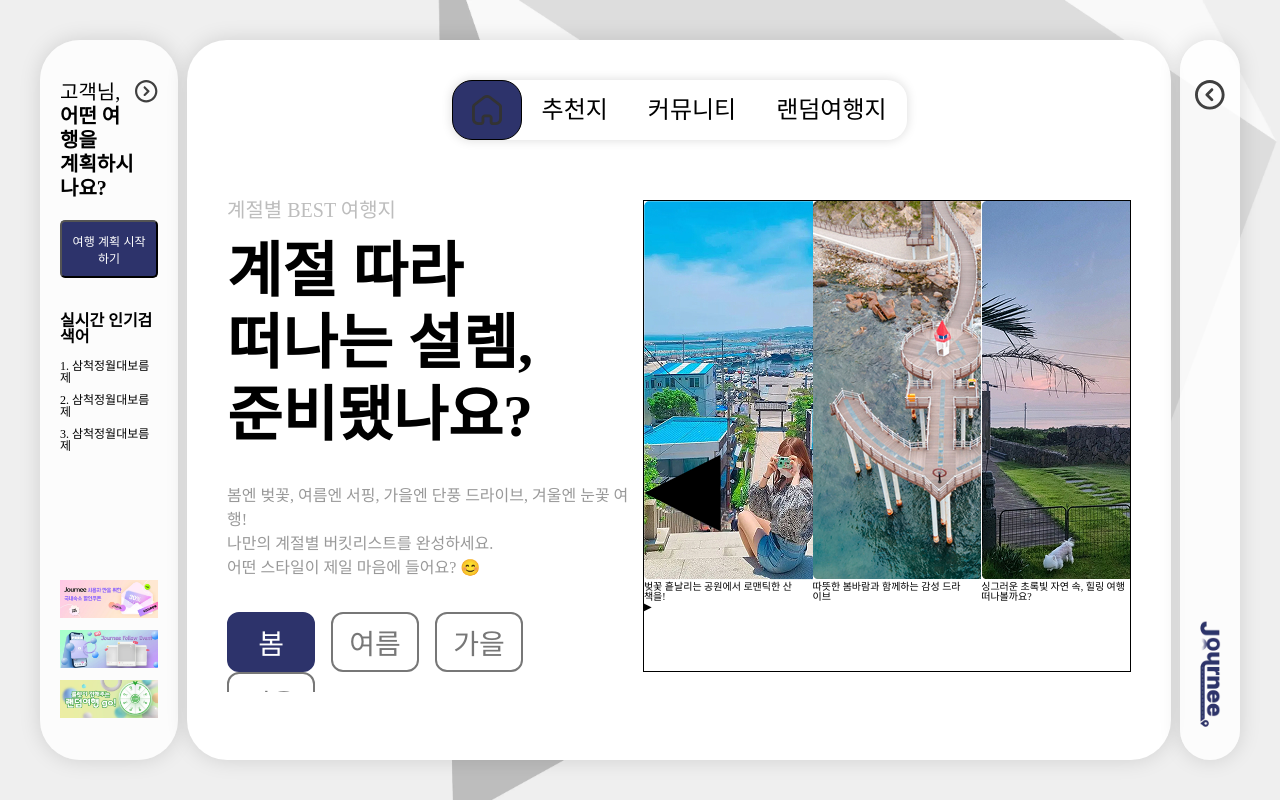
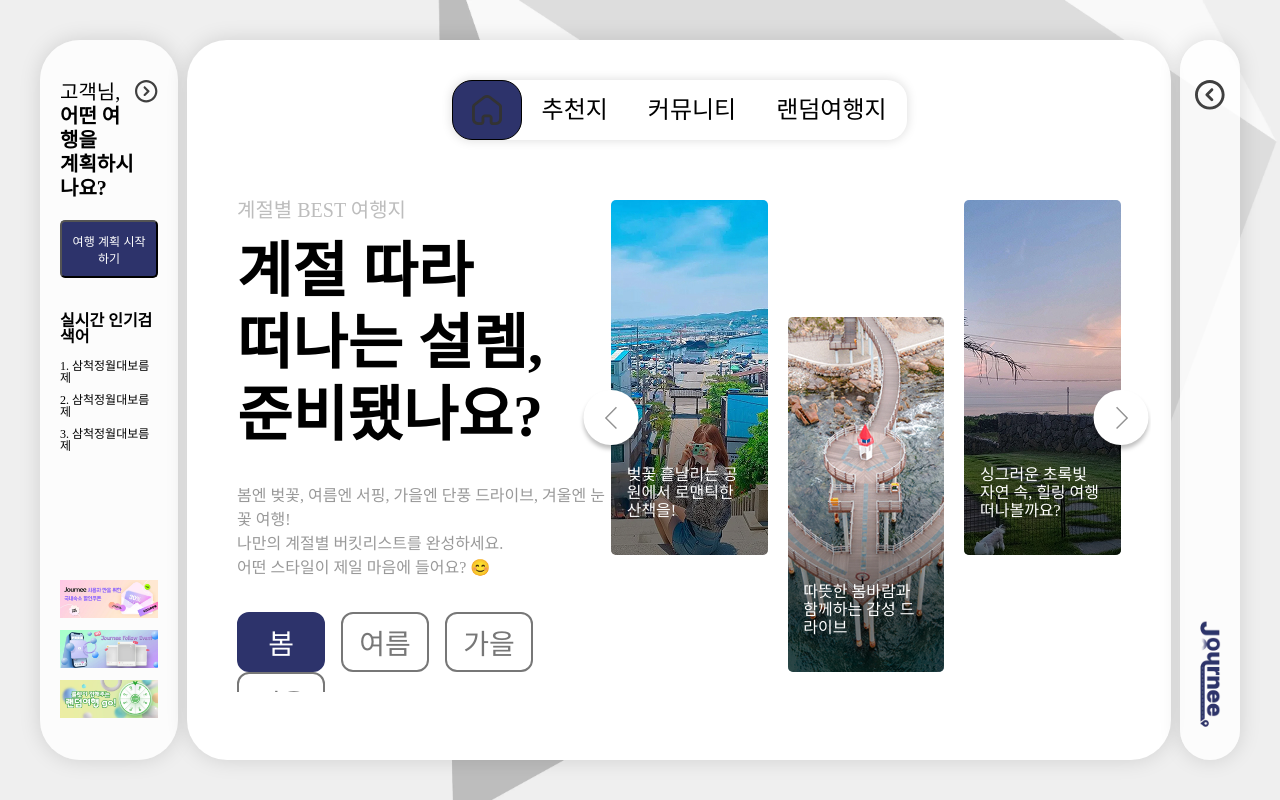
Before and after one commit to ShiftLeftt/travelProduct, a React (Create React App) app in the folder travel/: page /seasons in a window 1280 px wide. Built offline with nearby package versions, Linux system fonts and the light colour scheme.

Commit message:
추천지 수정

```diff
--- a/travel/package.json
+++ b/travel/package.json
@@ -7,6 +7,7 @@
     "lucide-react": "^0.476.0",
     "react": "^19.0.0",
     "react-dom": "^19.0.0",
+    "react-icons": "^5.5.0",
     "react-router-dom": "^7.2.0",
     "react-scripts": "^5.0.1",
     "swiper": "^11.2.5"
--- a/travel/src/App.js
+++ b/travel/src/App.js
@@ -5,7 +5,7 @@ import Community from "./pages/community/community";
 import Random from "./pages/random/random";
 import TravelPlan from "./pages/main/TravelPlan";
 import UserLogin from "./pages/main/UserLogin";
-import Main from "./pages/main/main";
+import Main from "./pages/main/Main";
 import styles from "./app.module.css";
 import './styles/common.css';
 // import './styles/fonts.css'
--- a/travel/src/pages/seasons/seasons.js
+++ b/travel/src/pages/seasons/seasons.js
@@ -1,15 +1,28 @@
 import React from 'react';
+import { useState, useRef, useEffect } from 'react';
+import { Swiper, SwiperSlide } from 'swiper/react';
+import { Navigation, Autoplay } from "swiper/modules";
+import { TfiAngleLeft, TfiAngleRight } from "react-icons/tfi";
+import SwiperCore from 'swiper';
+import "swiper/css";
+import "swiper/css/navigation";
 import style from "./seasons.module.css";
-import { useState } from 'react';
-import { Swiper, SwiperSlide } from 'swiper/react';
-import "swiper/css";
+
+
+SwiperCore.use([Navigation]);
 
 const Seasons = () => {
 
     const [activeSeasons, setActiveSeasons] = useState("봄");
+    const prevRef = useRef(null);
+    const nextRef = useRef(null);
+    const swiperRef = useRef(null);
 
     const Seasons = {
         봄 : [
+            { img : 'spring01', text : '벚꽃 흩날리는 공원에서 로맨틱한 산책을!'},
+            { img : 'spring02', text : '따뜻한 봄바람과 함께하는 감성 드라이브'},
+            { img : 'spring03', text : '싱그러운 초록빛 자연 속, 힐링 여행 떠나볼까요?'},
             { img : 'spring01', text : '벚꽃 흩날리는 공원에서 로맨틱한 산책을!'},
             { img : 'spring02', text : '따뜻한 봄바람과 함께하는 감성 드라이브'},
             { img : 'spring03', text : '싱그러운 초록빛 자연 속, 힐링 여행 떠나볼까요?'}
@@ -17,9 +30,15 @@ const Seasons = () => {
         여름 : [
             { img : 'summer01', text : '서핑과 함께하는 짜릿한 여름, 바다로 떠나자!'},
             { img : 'summer02', text : '계곡 물놀이 & 캠핑! 자연 속에서 시원한 여름 나기'},
+            { img : 'summer03', text : '무더위를 날려버릴 여름밤 불꽃놀이, 놓치지 마세요!'},
+            { img : 'summer01', text : '서핑과 함께하는 짜릿한 여름, 바다로 떠나자!'},
+            { img : 'summer02', text : '계곡 물놀이 & 캠핑! 자연 속에서 시원한 여름 나기'},
             { img : 'summer03', text : '무더위를 날려버릴 여름밤 불꽃놀이, 놓치지 마세요!'}
         ],
         가을 : [
+            { img : 'fall01', text : '단풍 물든 산길, 가을 감성 가득한 등산 여행!'},
+            { img : 'fall02', text : '가을에 즐기기 좋은 공주 알밤축제, 고소한 가을의 맛!'},
+            { img : 'fall03', text : '낙엽이 춤추는 가을 호숫가에서 감성 피크닉'},
             { img : 'fall01', text : '단풍 물든 산길, 가을 감성 가득한 등산 여행!'},
             { img : 'fall02', text : '가을에 즐기기 좋은 공주 알밤축제, 고소한 가을의 맛!'},
             { img : 'fall03', text : '낙엽이 춤추는 가을 호숫가에서 감성 피크닉'}
@@ -27,9 +46,21 @@ const Seasons = () => {
         겨울 : [
             { img : 'winter01', text : '새하얀 눈꽃 세상! 겨울왕국 같은 설경 여행'},
             { img : 'winter02', text : '따뜻한 온천과 함께하는 힐링 겨울 여행'},
+            { img : 'winter03', text : '크리스마스 마켓에서 로맨틱한 겨울 감성 즐기기'},
+            { img : 'winter01', text : '새하얀 눈꽃 세상! 겨울왕국 같은 설경 여행'},
+            { img : 'winter02', text : '따뜻한 온천과 함께하는 힐링 겨울 여행'},
             { img : 'winter03', text : '크리스마스 마켓에서 로맨틱한 겨울 감성 즐기기'}
         ]
     }
+
+    useEffect(() => {
+        if (swiperRef.current && swiperRef.current.swiper) {
+            swiperRef.current.swiper.params.navigation.prevEl = prevRef.current;
+            swiperRef.current.swiper.params.navigation.nextEl = nextRef.current;
+            swiperRef.current.swiper.navigation.init();
+            swiperRef.current.swiper.navigation.update();
+        }
+    }, [activeSeasons]);
 
     return (
         <div className={style.seasonsContainer}>
@@ -50,16 +81,17 @@ const Seasons = () => {
                 </div>
             </div>
             <div className={style.slideContainer}>
-                <Swiper spaceBetween={20} slidesPerView={3} loop={true} autoplay={{delay: 3000}} navigation={{ prevEl: '.prevBtn', nextEl: '.nextBtn' }}>
+                <Swiper ref={swiperRef} spaceBetween={20} slidesPerView={3} loop={true} navigation={{prevEl: prevRef.current, nextEl: nextRef.current}} modules={[Navigation]} className={style.swiperContainer}>
                     {Seasons[activeSeasons].map((slide, index) => (
                         <SwiperSlide key={index} className={style.slideItem}>
                             <img src={`/img/${slide.img}.jpg`} alt={activeSeasons} className={style.slideImage} />
+                            <div className={style.slideTextBack}></div>
                             <div className={style.slideText}>{slide.text}</div>
                         </SwiperSlide>
                     ))}
                 </Swiper>
-                <div className={`${style.prevBtn} swiper-button-prev`}>◀</div>
-                <div className={`${style.nextBtn} swiper-button-next`}>▶</div>
+                <div ref={prevRef} className={`${style.prevBtn} swiper-button-prev`}><TfiAngleLeft /></div>
+                <div ref={nextRef} className={`${style.nextBtn} swiper-button-next`}><TfiAngleRight /></div>
             </div>
         </div>
     )}
--- a/travel/src/pages/seasons/seasons.module.css
+++ b/travel/src/pages/seasons/seasons.module.css
@@ -1,5 +1,5 @@
-.textContainer{
-
+.seasonsContainer{
+  padding: 0 1rem;
 }
 
 .textContainer span{
@@ -22,10 +22,6 @@
   margin: 3.2rem 0;
 }
 
-.tapContainner{
-
-}
-
 .tapContainner button{
   border: 2px solid var(--silver-black);
   background-color: var(--white);
@@ -45,11 +41,6 @@
   color: var(--white);
 }
 
-.slideContainer{
-  border: 1px solid #000;
-  width: 54%;
-}
-
 .seasonsContainer{
   width: 100%;
   height: 100%;
@@ -59,12 +50,70 @@
 
 .slideContainer{
   position: relative;
+  width: 57.7%;
+  height: 100%;
+  display: flex;
+}
+
+.slideItem:nth-child(odd){
+  align-self: flex-start;
+}
+
+.slideItem:nth-child(even){
+  align-self: flex-end;
+}
+
+.slideItem{
+  position: relative;
+  width: 31.6%;
+  height: 75.3%;
+  display: flex;
+  justify-content: center;
+  align-items: center;
+  overflow: hidden;
+  border-radius: .5rem;
+}
+
+.slideTextBack{
+  width: 100%;
+  height: 57%;
+  position: absolute;
+  bottom: 0;
+  left: 0;
+  background: linear-gradient(179.84deg, rgba(210, 210, 210, 0.005) 2.42%, rgba(0, 0, 0, 0.5) 65.76%);
+}
+
+.slideText{
+  position: absolute;
+  width: 80%;
+  bottom: 3.5rem;
+  left: 50%;
+  line-height: 1.8rem;
+  transform: translateX(-50%);
+  font-size: var(--font-16);
+  color: var(--white);
+}
+
+.prevBtn, .nextBtn{
+  position: absolute;
+  top: 45%;
+  font-size: var(--font-24);
+  cursor: pointer;
+  color: #929292;
+  z-index: 100;
+  width: 5.5rem;
+  height: 5.5rem;
+  border-radius: var(--radius-round);
+  background-color: var(--white);
+  box-shadow: 0px 4px 4px rgba(0, 0, 0, 0.25);
 }
 
 .prevBtn{
-  position: absolute;
-  top: 50%;
   left: 0;
-  font-size: 100px;
-  z-index: 100;
+  transform: translateX(-50%);
 }
+
+.nextBtn{
+  right: 0;
+  transform: translateX(50%);
+}
--- a/travel/src/styles/common.css
+++ b/travel/src/styles/common.css
@@ -101,3 +101,16 @@ body{
 .main_mainContainer__I3MA1 header a.active{
   color: #fff;
 }
+
+.swiper-button-next:after, .swiper-rtl .swiper-button-prev:after{
+  content: unset;
+}
+
+.swiper-button-prev:after, .swiper-rtl .swiper-button-next:after{
+  content: unset;
+}
+
+.swiper-button-prev svg, .swiper-button-next svg{
+  width: unset;
+  height: unset;
+}
```
Also changed, not shown: 2 other files (tests, documents, lock files or other folders).
